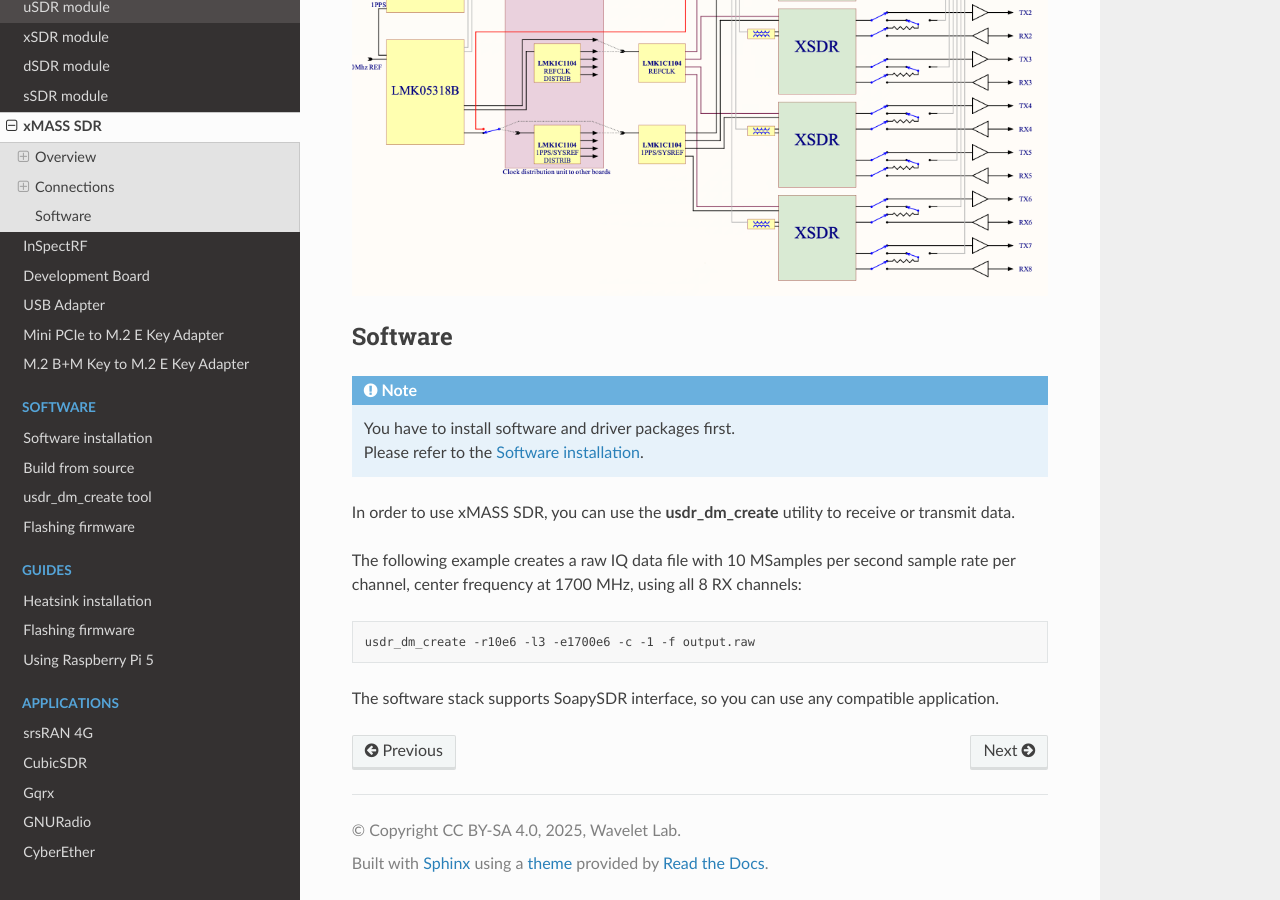
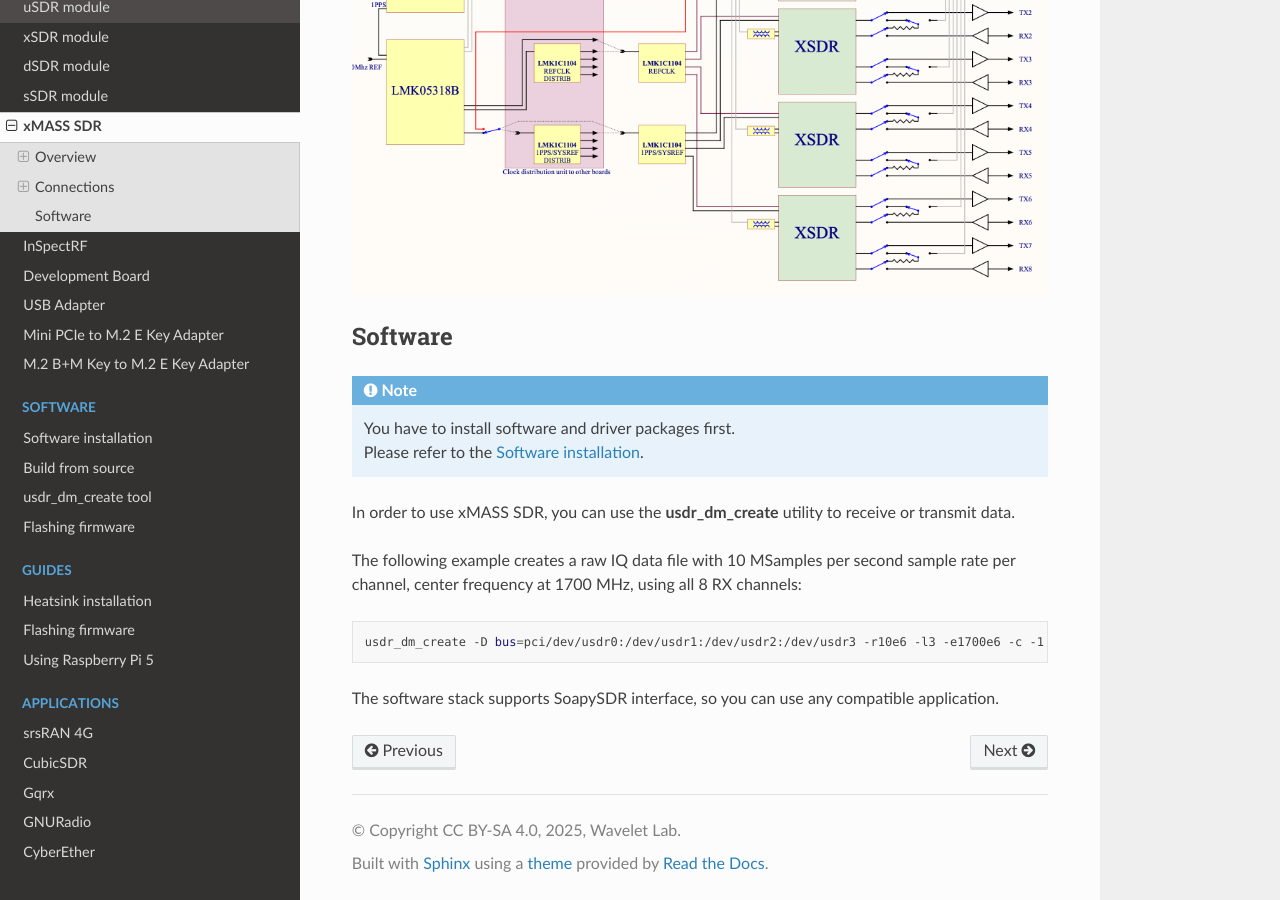
Before and after one commit to wavelet-lab/docs, a Sphinx documentation site: the page built from source/hardware/xmass.rst, in a window 1280 px wide and 900 px high, scrolled down 3581 px. Built offline with Sphinx 7.4.7 and the Read the Docs theme 3.1.0, drawn with Linux system fonts in a browser that asks for light colours.

Commit message:
Updated xMASS doc.

```diff
--- a/source/hardware/xmass.rst
+++ b/source/hardware/xmass.rst
@@ -133,6 +133,6 @@ center frequency at 1700 MHz, using all 8 RX channels:
 
 .. code-block:: bash
 
-   usdr_dm_create -r10e6 -l3 -e1700e6 -c -1 -f output.raw
+   usdr_dm_create -D bus=pci/dev/usdr0:/dev/usdr1:/dev/usdr2:/dev/usdr3 -r10e6 -l3 -e1700e6 -c -1 -f output.raw
 
 The software stack supports SoapySDR interface, so you can use any compatible application.
```
